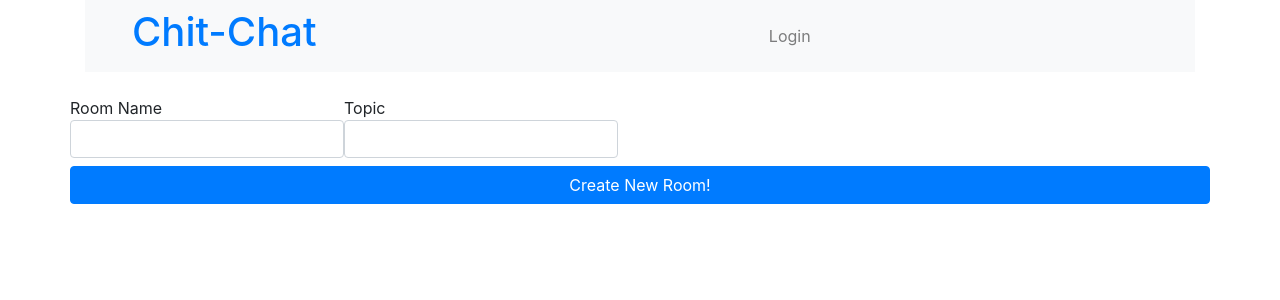
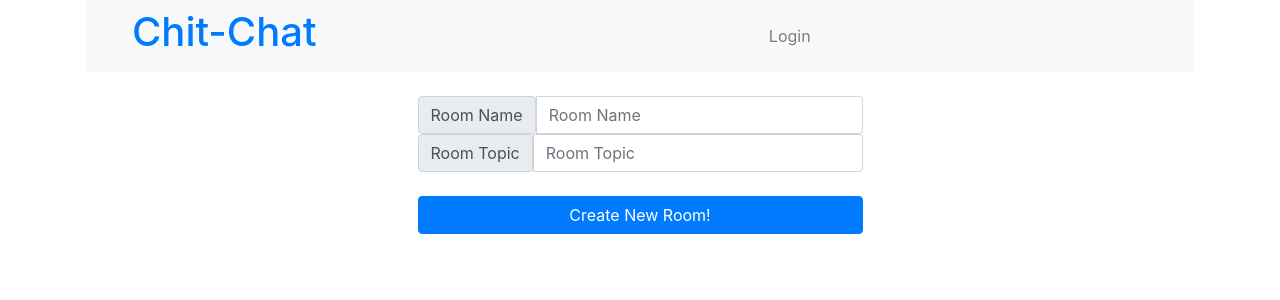
Before and after one commit to LuisLReyes/chitchat, a React (Create React App) app in the folder client/: page /newroom in a window 1280 px wide. Shown: the top 300 px of the page. Built offline with nearby package versions, Linux system fonts and the light colour scheme.

Commit message:
fixed layout a bit

```diff
--- a/client/src/components/newroom.component.js
+++ b/client/src/components/newroom.component.js
@@ -54,29 +54,34 @@ export default class ElementFour extends Component {
 
   render() {
       return (
-          <div className="row">
-            <div>
-              <label>
-                Room Name
+          <div className="row justify-content-center">
+
+            <div className="col-5">
+            <div className="input-group">
+            <span className="input-group-text" id="basic-addon1">
+              Room Name
+            </span>
                 <input
                   className="form-control"
                   type="text" value={this.state.groupName}
                   id= {'setGroupName'}
                   onChange={this.changeGroupName}
+                  placeholder="Room Name"
                 />
-              </label>
             </div>
-            <div>
-              <label>
-                Topic
+            <div className="input-group">
+            <span className="input-group-text" id="basic-addon1">
+              Room Topic
+            </span>
                 <input
                   className="form-control"
                   type="text" value={this.state.groupTopic}
                   id= {'setGroupTopic'}
                   onChange={this.changeGroupTopic}
+                  placeholder="Room Topic"
                 />
-              </label>
             </div>
+            <br/>
             <button className="btn btn-primary btn-block" onClick={this.createGroup} >Create New Room!</button>
 
             <br/>
@@ -85,6 +90,7 @@ export default class ElementFour extends Component {
                 <div className="alert alert-danger">{this.state.errorMessage}</div>
 
               }
+          </div>
 
           </div>
       )
```
